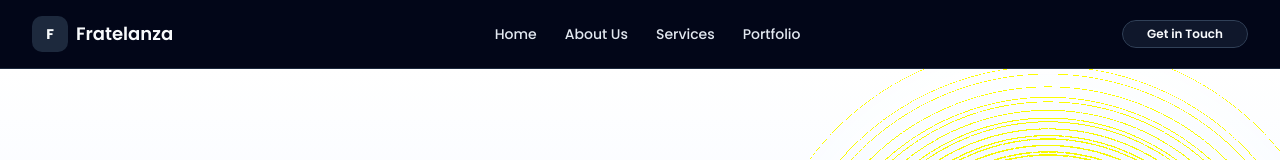
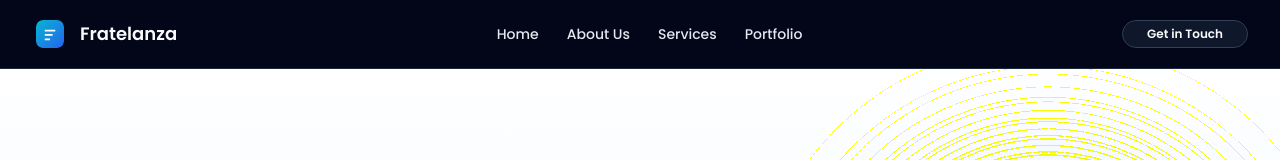
Before and after one commit to HabibaMar3i/fratelanza, a React (Vite) app: page / in a window 1280 px wide. Shown: the top 160 px of the page. Built offline with nearby package versions, Linux system fonts and the light colour scheme.

Commit message:
replaced new logo in navbar and footer

```diff
--- a/src/components/Footer.tsx
+++ b/src/components/Footer.tsx
@@ -42,10 +42,12 @@ export default function Footer() {
                     {/* Logo & Description */}
                     <div className="grid grid-cols-1 md:grid-cols-4 gap-12 mb-12">
                         <div className="md:col-span-1">
-                            <Link to="/" className="inline-flex items-center gap-2 text-lg font-semibold text-white hover:text-cyan-400 transition mb-4">
-                                <div className="flex h-9 w-9 items-center justify-center rounded-lg bg-linear-to-br from-blue-500 to-cyan-500 text-sm font-bold">
-                                    F
-                                </div>
+                            <Link to="/" className="inline-flex items-center gap-3 text-lg font-semibold text-white hover:text-cyan-400 transition mb-4">
+                                <img
+                                    src="/favicon.svg"
+                                    alt="Fratelanza logo"
+                                    className="h-9 w-9 rounded-lg bg-slate-900 p-1"
+                                />
                                 <span>Fratelanza</span>
                             </Link>
                             <p className="text-sm text-slate-400 leading-relaxed">
--- a/src/components/Navbar.tsx
+++ b/src/components/Navbar.tsx
@@ -20,10 +20,12 @@ export default function NavbarComponent() {
         <header className="sticky top-0 z-40 border-b border-slate-800 bg-slate-950 backdrop-blur-sm">
             <div className="mx-auto flex max-w-7xl items-center justify-between px-4 py-4 sm:px-6 lg:px-8">
                 {/* Logo */}
-                <Link to="/" className="flex items-center gap-2 text-lg font-semibold text-slate-50 hover:text-slate-200 transition">
-                    <div className="flex h-9 w-9 items-center justify-center rounded-lg bg-slate-800 text-sm font-bold text-slate-50">
-                        F
-                    </div>
+                <Link to="/" className="flex items-center gap-3 text-lg font-semibold text-slate-50 hover:text-slate-200 transition">
+                    <img
+                        src="/favicon.svg"
+                        alt="Fratelanza logo"
+                        className="h-9 w-9 rounded-lg bg-slate-950 p-1"
+                    />
                     <span>Fratelanza</span>
                 </Link>
 
```
